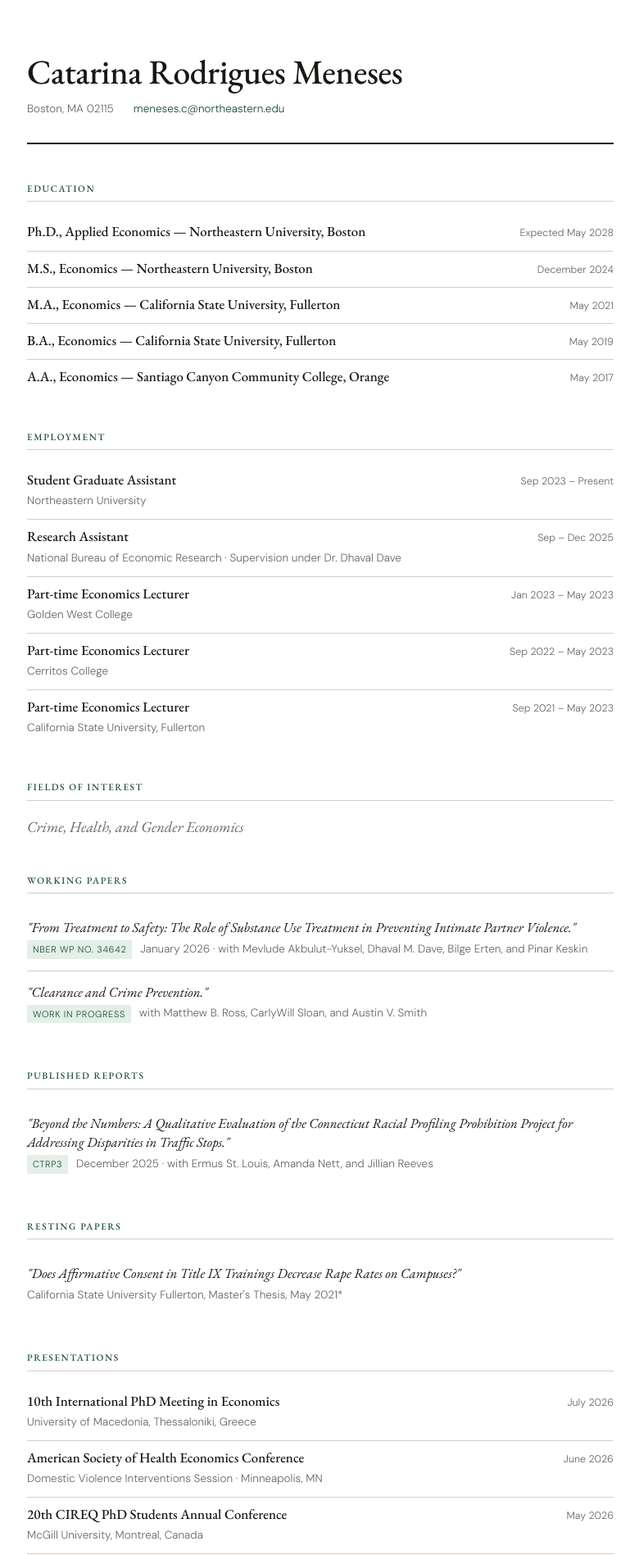
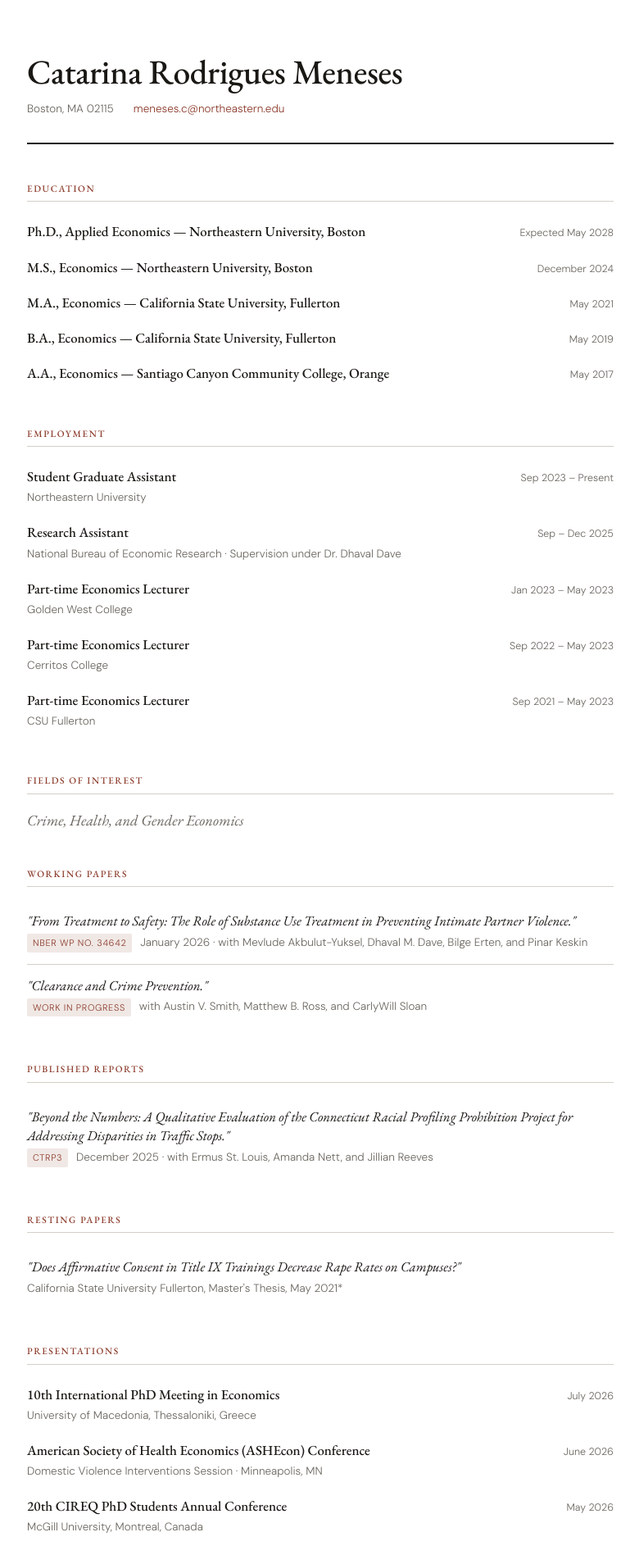
Before and after one commit to CatarinaRMeneses/CatarinaRMeneses.github.io, a Jekyll site: the page cv-full.html, which Jekyll copies as it is, in a window 1280 px wide. Shown: the top 1897 px of the page at 82% size, without its empty margins (249-1029 px from the left). Built offline with Jekyll 4.4.1, drawn with Linux system fonts in a browser that asks for light colours; some of the changed text lies outside the part shown.

Commit message:
Update cv-full.html

```diff
--- a/cv-full.html
+++ b/cv-full.html
@@ -11,8 +11,8 @@
       --ink: #1a1814;
       --muted: #6b6660;
       --rule: #d4cfc8;
-      --accent: #1a4d33;
-      --accent-light: #e3efe7;
+      --accent: #8b3a2a;
+      --accent-light: #f0e8e5;
       --max: 780px;
     }
 
@@ -90,9 +90,7 @@
       grid-template-columns: 1fr auto;
       gap: 2px 16px;
       padding: 10px 0;
-      border-bottom: 1px solid var(--rule);
     }
-    .entry:last-child { border-bottom: none; }
 
     .entry-title {
       font-family: 'EB Garamond', serif;
@@ -288,7 +286,7 @@
     <div class="entry">
       <div class="entry-title">Part-time Economics Lecturer</div>
       <div class="entry-date">Sep 2021 – May 2023</div>
-      <div class="entry-sub">California State University, Fullerton</div>
+      <div class="entry-sub">CSU Fullerton</div>
     </div>
   </section>
 
@@ -305,7 +303,7 @@
     </div>
     <div class="paper">
       <div class="paper-title">"Clearance and Crime Prevention."</div>
-      <div class="paper-meta"><span class="paper-tag">Work in Progress</span> with Matthew B. Ross, CarlyWill Sloan, and Austin V. Smith</div>
+      <div class="paper-meta"><span class="paper-tag">Work in Progress</span> with Austin V. Smith, Matthew B. Ross, and CarlyWill Sloan</div>
     </div>
   </section>
 
@@ -333,7 +331,7 @@
       <div class="entry-sub">University of Macedonia, Thessaloniki, Greece</div>
     </div>
     <div class="entry">
-      <div class="entry-title">American Society of Health Economics Conference</div>
+      <div class="entry-title">American Society of Health Economics (ASHEcon) Conference</div>
       <div class="entry-date">June 2026</div>
       <div class="entry-sub">Domestic Violence Interventions Session · Minneapolis, MN</div>
     </div>
@@ -379,6 +377,13 @@
   </section>
 
   <section>
+    <div class="section-title">Other</div>
+    <ul class="simple-list">
+      <li>Security Clearance: Special Sworn Status (U.S. Census Bureau)</li>
+    </ul>
+  </section>
+
+  <section>
     <div class="section-title">Professional Service</div>
     <ul class="simple-list">
       <li>Referee, <em>Economic Development and Cultural Change</em></li>
@@ -396,13 +401,6 @@
   </section>
 
   <section>
-    <div class="section-title">Other</div>
-    <ul class="simple-list">
-      <li>Security Clearance: Special Sworn Status (U.S. Census Bureau)</li>
-    </ul>
-  </section>
-
-  <section>
     <div class="section-title">Languages</div>
     <p class="fields">Portuguese and English</p>
   </section>
```
